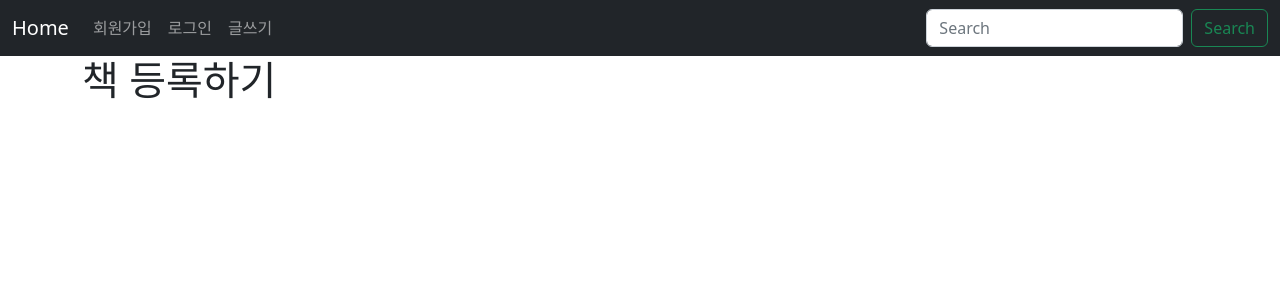
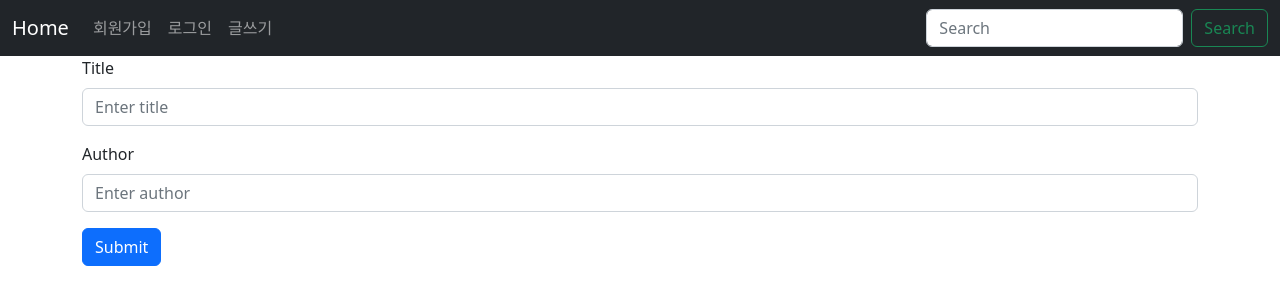
Before and after one commit to cyccc95/book, a React (Create React App) app in the folder book-frontend/: page /saveForm in a window 1280 px wide. Shown: the top 304 px of the page. Built offline with nearby package versions, Linux system fonts and the light colour scheme.

Commit message:
글쓰기

```diff
--- a/book-frontend/src/pages/book/SaveForm.js
+++ b/book-frontend/src/pages/book/SaveForm.js
@@ -1,10 +1,76 @@
-import React from 'react';
+import React, { useState } from 'react';
+import { Button, Form } from 'react-bootstrap';
+import { useNavigate } from 'react-router-dom';
 
 const SaveForm = () => {
+  const [book, setBook] = useState({
+    title: '',
+    author: '',
+  });
+
+  const changeValue = (e) => {
+    setBook({
+      ...book,
+      [e.target.name]: e.target.value,
+    });
+  };
+
+  const navigate = useNavigate();
+
+  const submitBook = (e) => {
+    e.preventDefault(); // submit이 action을 안타고 자기 할일을 그만함
+    fetch('http://localhost:8080/book', {
+      method: 'POST',
+      headers: {
+        'Content-Type': 'application/json; charset=utf-8',
+      },
+      body: JSON.stringify(book),
+    })
+      .then((res) => {
+        // console.log(1, res)
+        if (res.status === 201) {
+          return res.json();
+        } else {
+          return null;
+        }
+      })
+      .then((res) => {
+        if (res !== null) {
+          navigate('/');
+        } else {
+          alert('책 등록에 실패하였습니다.');
+        }
+        // console.log(res);
+      })
+      .catch((error) => {
+        console.log(error);
+      });
+  };
+
   return (
-    <div>
-      <h1>책 등록하기</h1>
-    </div>
+    <Form onSubmit={submitBook}>
+      <Form.Group className="mb-3">
+        <Form.Label>Title</Form.Label>
+        <Form.Control
+          type="text"
+          placeholder="Enter title"
+          onChange={changeValue}
+          name="title"
+        />
+      </Form.Group>
+      <Form.Group className="mb-3">
+        <Form.Label>Author</Form.Label>
+        <Form.Control
+          type="text"
+          placeholder="Enter author"
+          onChange={changeValue}
+          name="author"
+        />
+      </Form.Group>
+      <Button variant="primary" type="submit">
+        Submit
+      </Button>
+    </Form>
   );
 };
 
```
Also changed, not shown: 2 other files (tests, documents, lock files or other folders).
